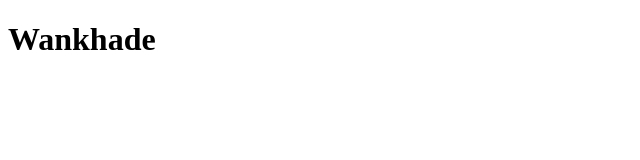
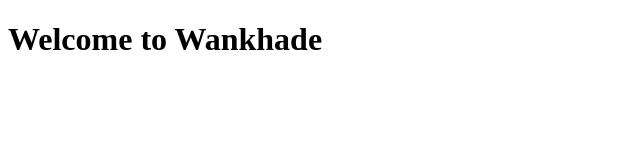
Before and after one commit to Hitstar53/RealCoders, a plain HTML site: page Test1/hello.html in a window 1280 px wide. Shown: the whole page, without its empty margins (0-640 px from the left). Drawn offline with Linux system fonts and the light colour scheme.

Commit message:
commit prac

```diff
--- a/Test1/hello.html
+++ b/Test1/hello.html
@@ -7,6 +7,6 @@
     <title>Welcome to Wankhede</title>
 </head>
 <body>
-    <h1>Wankhade</h1>
+    <h1>Welcome to Wankhade</h1>
 </body>
 </html>
```
